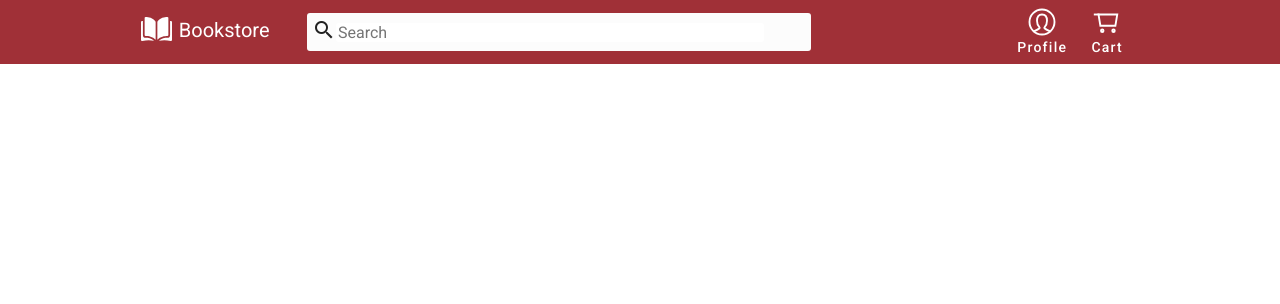
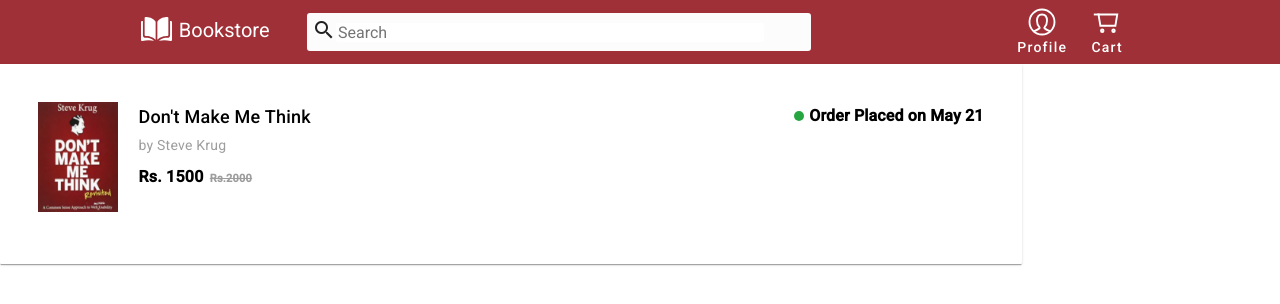
Before and after one commit to Ritika-negi13/swirm-bookstore-app, an Angular app: page / in a window 1280 px wide. Shown: the top 304 px of the page. Built offline with nearby package versions, Linux system fonts and the light colour scheme.

Commit message:
Add: order container completed

```diff
--- a/src/app/app-routing.module.ts
+++ b/src/app/app-routing.module.ts
@@ -3,11 +3,16 @@ import { RouterModule, Routes } from '@angular/router';
 import { BookDetailsComponent } from './components/book-details/book-details.component';
 import { ProfileComponent } from './components/profile/profile.component';
 import { MycartComponent } from './components/mycart/mycart.component';
+import { MyorderComponent } from './components/myorder/myorder.component';
 
 const routes: Routes = [
   {
     path: 'bookDetails',
     component: BookDetailsComponent,
+  },
+  {
+    path: '',
+    component: MyorderComponent,
   },
   {
     path: 'profile',
--- a/src/app/app.component.html
+++ b/src/app/app.component.html
@@ -1,2 +1,2 @@
 <app-dashboard></app-dashboard>
-<router-outlet></router-outlet>
+<!-- <router-outlet></router-outlet> -->
--- a/src/app/app.module.ts
+++ b/src/app/app.module.ts
@@ -19,6 +19,8 @@ import {MatCardModule} from '@angular/material/card';
 import {MatGridListModule} from '@angular/material/grid-list';
 import {MatDividerModule} from '@angular/material/divider';
 import {MatFormFieldModule} from '@angular/material/form-field';
+import { OrderContainerComponent } from './components/order-container/order-container.component';
+import { MyorderComponent } from './components/myorder/myorder.component';
 
 @NgModule({
   declarations: [
@@ -26,7 +28,9 @@ import {MatFormFieldModule} from '@angular/material/form-field';
     BookDetailsComponent,
     DashboardComponent,
     MycartComponent,
-    NavbarComponent
+    NavbarComponent,
+    OrderContainerComponent,
+    MyorderComponent
   ],
   imports: [
     BrowserModule,
--- a/src/app/components/dashboard/dashboard.component.html
+++ b/src/app/components/dashboard/dashboard.component.html
@@ -2,4 +2,5 @@
 <app-navbar></app-navbar>
 
 <!-- <app-mycart></app-mycart> -->
-<router-outlet></router-outlet>
+<!-- <router-outlet></router-outlet> -->
+ <app-myorder></app-myorder>
--- /dev/null
+++ b/src/app/components/myorder/myorder.component.html
@@ -0,0 +1 @@
+<app-order-container></app-order-container>
--- /dev/null
+++ b/src/app/components/order-container/order-container.component.html
@@ -0,0 +1,21 @@
+<mat-card class= "card">
+    <div style="display: flex; justify-content: space-between;">
+        <div class="order-details">
+            <div>
+                <img src="../../../assets/Image 11.png" alt="" style="width: 80px; height: 110px;">
+            </div>
+            <div>
+                <p style="font-weight: 500; font-size: 18px; margin-bottom: 8px; margin-top: 5px;">Don't Make Me Think</p>
+                <p style="font-size: 14px; color: #9D9D9D;">by Steve Krug</p>
+                <p style="font-size: 16px; font-weight: 600;">Rs. 1500 <span
+                        style="color: #9D9D9D; font-size: 11px; margin-left: 2px;"><s>Rs.2000</s></span></p>
+            </div>
+        </div>
+        <div style="display: flex; gap: 5px;">
+            <div class="dot"></div>
+            <div>
+                <h3 style="font-weight: 600; font-size: 16px;"> Order Placed on May 21</h3>
+            </div>
+        </div>
+    </div>
+</mat-card>
--- /dev/null
+++ b/src/app/components/order-container/order-container.component.scss
@@ -0,0 +1,18 @@
+.card {
+    width: 1022px;
+    height: 200px;
+    border-radius: 1px;
+    padding: 3%;
+}
+.order-details {
+    display: flex;
+    gap: 20px;
+    // align-items: center;
+}
+.dot {
+    width: 10px;
+    height: 10px;
+    background-color: #26A541;
+    border-radius: 50%;
+    margin-top: 9px;
+}
```
Also changed, not shown: src/app/components/myorder/myorder.component.ts (added, +10 -0 lines), src/app/components/order-container/order-container.component.ts (added, +10 -0 lines), src/app/components/myorder/myorder.component.scss (added), 2 other files (tests, documents, lock files or other folders).
